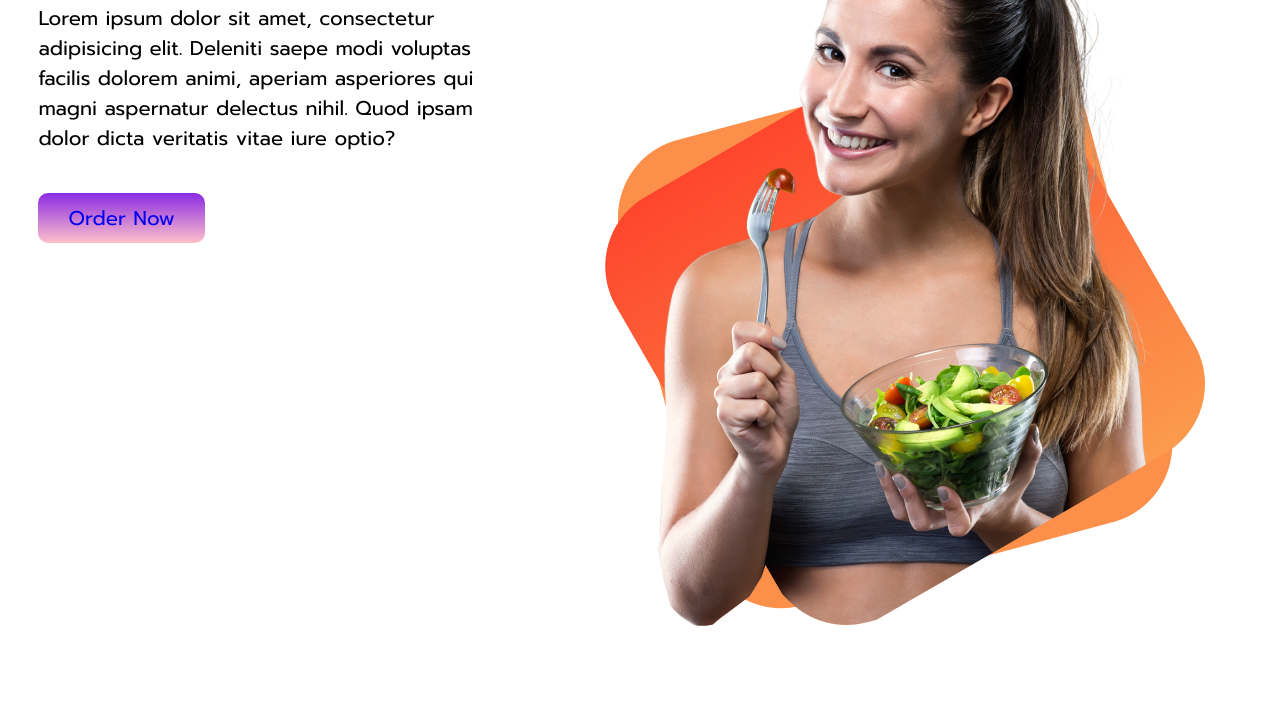
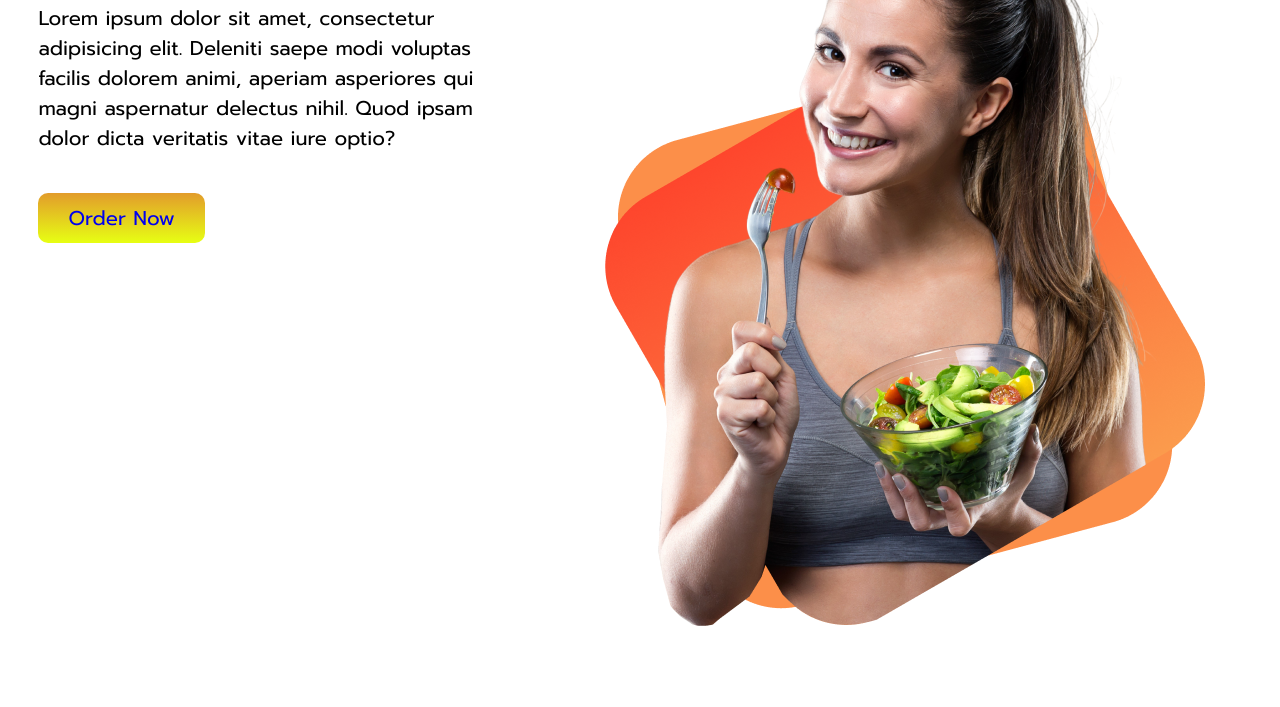
Before and after one commit to RafiqulIslamNil/Personal-Website, a plain HTML site: page index.html in a window 1280 px wide. Shown: the part 93-800 px from the top of the page. Drawn offline with Linux system fonts and the light colour scheme.

Commit message:
Update style.css

```diff
--- a/style.css
+++ b/style.css
@@ -21,7 +21,7 @@ section {
 }
 .link-button {
   text-decoration: none;
-  background-image: linear-gradient(blueviolet, pink);
+  background-image: linear-gradient(rgb(226, 156, 43), rgb(231, 255, 19));
   padding: 10px 30px;
   border-radius: 10px;
 }
```
